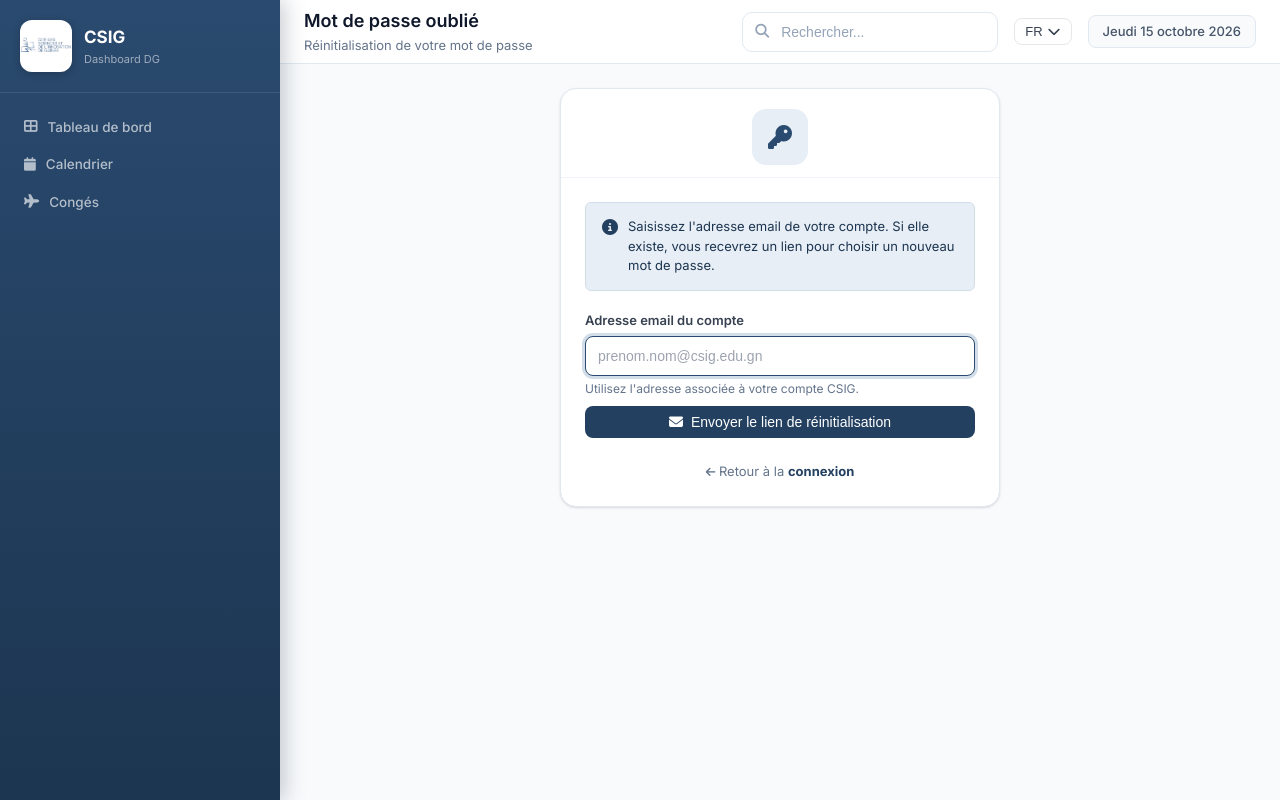
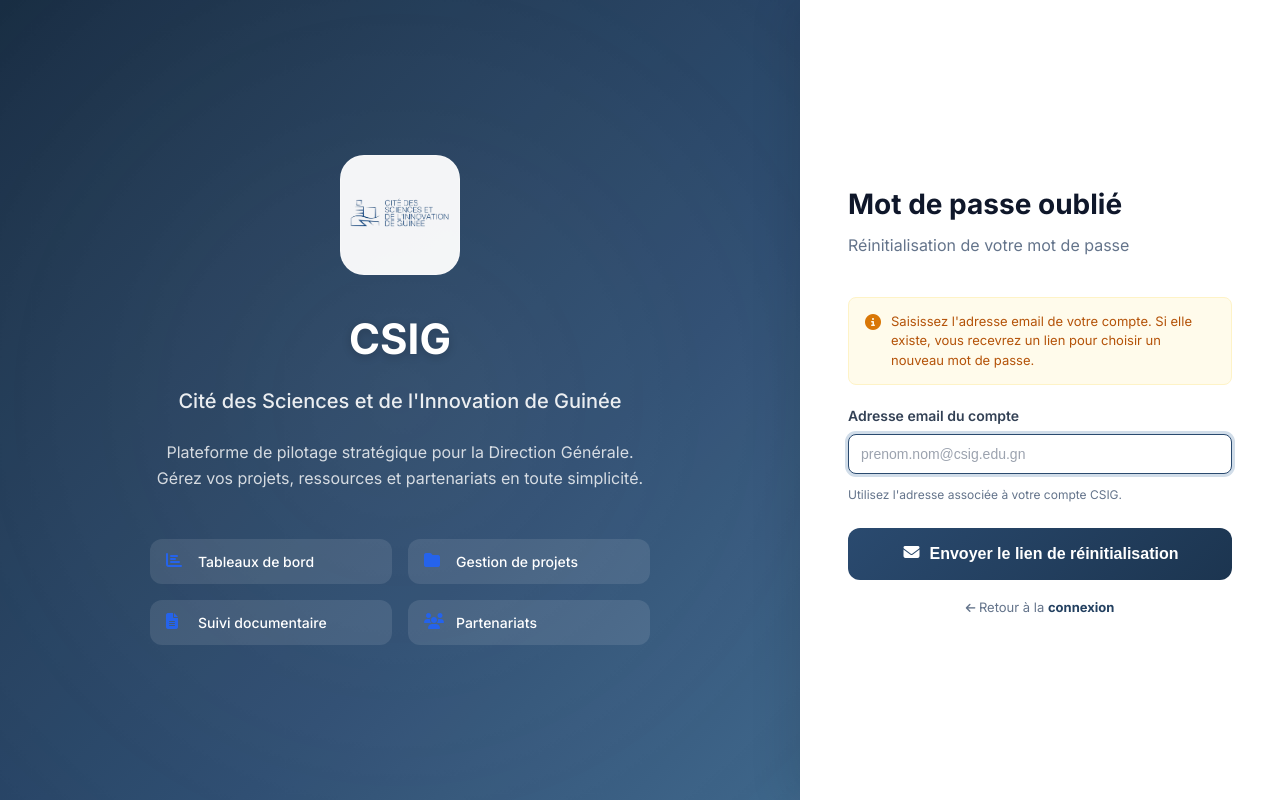
Before and after one commit to Bella5768/Dashbord_Direction, a Django app: page /mot-de-passe-oublie/ in a window 1280 px wide. Run offline with Django 5.2, Linux system fonts and the light colour scheme.

Commit message:
ui(auth): layout dedie aux pages d'authentification

```diff
--- /dev/null
+++ b/templates/registration/auth_base.html
@@ -0,0 +1,157 @@
+{% load static %}
+{% load i18n %}<!DOCTYPE html>
+<html lang="{{ LANGUAGE_CODE }}">
+<head>
+    <meta charset="UTF-8">
+    <meta name="viewport" content="width=device-width, initial-scale=1.0">
+    <title>{% block title %}{% trans 'Connexion' %}{% endblock %} - CSIG</title>
+    <link href="{% static 'fonts/inter/inter.css' %}" rel="stylesheet">
+    <link rel="icon" type="image/png" sizes="32x32" href="{% static 'favicon/favicon-32x32.png' %}">
+    <link rel="icon" type="image/png" sizes="16x16" href="{% static 'favicon/favicon-16x16.png' %}">
+    <link rel="stylesheet" href="{% static 'css/style.css' %}">
+    <link rel="stylesheet" href="{% static 'fontawesome/css/fontawesome.min.css' %}">
+    <link rel="stylesheet" href="{% static 'fontawesome/css/solid.min.css' %}">
+    <style>
+        * { margin: 0; padding: 0; box-sizing: border-box; }
+        body {
+            font-family: 'Inter', -apple-system, BlinkMacSystemFont, sans-serif;
+            min-height: 100vh;
+            display: flex;
+            background: linear-gradient(135deg, #152a40 0%, #2a4a6f 50%, #4a7a9f 100%);
+        }
+        .auth-container { display: flex; width: 100%; min-height: 100vh; }
+        .auth-branding {
+            flex: 1; display: flex; flex-direction: column;
+            justify-content: center; align-items: center;
+            padding: 48px; color: white; position: relative; overflow: hidden;
+        }
+        .auth-branding::before {
+            content: ''; position: absolute; top: -50%; left: -50%;
+            width: 200%; height: 200%;
+            background: radial-gradient(circle, rgba(255,255,255,0.1) 0%, transparent 60%);
+            animation: authPulse 15s ease-in-out infinite;
+        }
+        @keyframes authPulse {
+            0%, 100% { transform: scale(1); opacity: 0.5; }
+            50% { transform: scale(1.1); opacity: 0.8; }
+        }
+        .branding-content { position: relative; z-index: 1; text-align: center; max-width: 500px; }
+        .branding-logo {
+            width: 120px; height: 120px; background: rgba(255,255,255,0.95);
+            border-radius: 24px; display: flex; align-items: center;
+            justify-content: center; margin: 0 auto 32px;
+            border: 1px solid rgba(255,255,255,0.3); overflow: hidden;
+        }
+        .branding-logo img { width: 100%; height: 100%; object-fit: contain; padding: 8px; }
+        .branding-title { font-size: 42px; font-weight: 800; margin-bottom: 16px; text-shadow: 0 2px 10px rgba(0,0,0,0.2); }
+        .branding-subtitle { font-size: 20px; font-weight: 500; opacity: 0.9; margin-bottom: 24px; }
+        .branding-description { font-size: 16px; opacity: 0.8; line-height: 1.6; }
+        .branding-features { margin-top: 48px; display: grid; grid-template-columns: repeat(2, 1fr); gap: 16px; text-align: left; }
+        .feature-item {
+            display: flex; align-items: center; gap: 12px; padding: 12px 16px;
+            background: rgba(255,255,255,0.1); border-radius: var(--radius-md);
+        }
+        .feature-item i { width: 20px; height: 20px; flex-shrink: 0; }
+        .feature-item span { font-size: 14px; font-weight: 500; }
+        .auth-form-container {
+            width: 480px; background: white; display: flex;
+            flex-direction: column; justify-content: center;
+            padding: 48px; box-shadow: -10px 0 40px rgba(0,0,0,0.1); position: relative;
+        }
+        .auth-form-header { margin-bottom: 40px; }
+        .auth-form-header h2 { font-size: 28px; font-weight: 700; color: var(--gray-900); margin-bottom: 8px; }
+        .auth-form-header p { font-size: 16px; color: var(--gray-500); }
+        .auth-form { display: flex; flex-direction: column; gap: 24px; }
+        .auth-form-group { display: flex; flex-direction: column; gap: 8px; }
+        .auth-form-group label { font-size: 14px; font-weight: 600; color: var(--gray-700); }
+        .auth-input-wrapper { position: relative; }
+        .auth-input-wrapper i {
+            position: absolute; left: 16px; top: 50%; transform: translateY(-50%);
+            width: 20px; height: 20px; color: var(--gray-400);
+        }
+        .auth-input-wrapper .form-control {
+            width: 100%; height: 52px; padding: 0 16px 0 48px;
+            border: 2px solid var(--gray-200); border-radius: var(--radius-md);
+            font-size: 16px; background: var(--gray-50); transition: all .2s;
+        }
+        .auth-input-wrapper .form-control:focus {
+            outline: none; border-color: var(--primary-500);
+            background: white; box-shadow: 0 0 0 4px var(--primary-100);
+        }
+        .auth-form-options { display: flex; justify-content: space-between; align-items: center; }
+        .auth-remember { display: flex; align-items: center; gap: 8px; cursor: pointer; }
+        .auth-remember input { width: 18px; height: 18px; accent-color: var(--primary-600); }
+        .auth-remember span { font-size: 14px; color: var(--gray-600); }
+        .auth-forgot { font-size: 14px; color: var(--primary-600); font-weight: 500; text-decoration: none; }
+        .auth-forgot:hover { text-decoration: underline; }
+        .auth-btn {
+            height: 52px; background: linear-gradient(135deg, #2a4a6f 0%, #1c3550 100%);
+            color: white; border: none; border-radius: var(--radius-md);
+            font-size: 16px; font-weight: 600; cursor: pointer;
+            transition: all .2s; display: flex; align-items: center;
+            justify-content: center; gap: 8px;
+        }
+        .auth-btn:hover { transform: translateY(-2px); box-shadow: 0 8px 20px rgba(42, 74, 111, 0.4); }
+        .auth-btn i { width: 20px; height: 20px; }
+        .auth-error {
+            background: #fef2f2; border: 1px solid #fecaca; color: var(--red-600);
+            padding: 12px 16px; border-radius: var(--radius); font-size: 14px;
+            display: flex; align-items: center; gap: 8px;
+        }
+        .auth-footer { margin-top: 32px; text-align: center; padding-top: 24px; border-top: 1px solid var(--gray-200); }
+        .auth-footer p { font-size: 14px; color: var(--gray-500); }
+        .auth-success { text-align: center; padding: 16px 0; }
+        .auth-success-icon {
+            width: 56px; height: 56px; margin: 0 auto 16px;
+            background: var(--green-50); border-radius: 50%;
+            display: flex; align-items: center; justify-content: center;
+        }
+        .auth-success-icon i { font-size: 24px; color: var(--green-500); }
+        .auth-success h3 { font-size: 18px; font-weight: 700; color: var(--gray-800); margin-bottom: 8px; }
+        .auth-success p { font-size: 14px; color: var(--gray-600); line-height: 1.6; margin-bottom: 8px; }
+        .auth-success .note { font-size: 13px; color: var(--gray-500); }
+        .auth-alert {
+            background: var(--amber-50); border: 1px solid var(--amber-100);
+            border-radius: var(--radius); padding: 14px 16px; margin-bottom: 20px;
+            display: flex; gap: 10px; align-items: flex-start;
+        }
+        .auth-alert i { color: var(--amber-600); margin-top: 2px; flex-shrink: 0; }
+        .auth-alert p { font-size: 13px; color: var(--amber-700); line-height: 1.5; margin: 0; }
+        .auth-link { display: block; text-align: center; margin-top: 18px; font-size: 13px; color: var(--gray-500); text-decoration: none; }
+        .auth-link:hover { color: var(--primary-600); }
+        .auth-link strong { color: var(--primary-600); }
+        @media (max-width: 1024px) {
+            .auth-branding { display: none; }
+            .auth-form-container { width: 100%; max-width: 480px; margin: 0 auto; box-shadow: none; }
+            .auth-container { justify-content: center; align-items: center; padding: 24px; }
+        }
+    </style>
+</head>
+<body>
+<div class="auth-container">
+    <div class="auth-branding">
+        <div class="branding-content">
+            <div class="branding-logo">
+                <img src="{% static 'logocsig.png' %}" alt="Logo CSIG">
+            </div>
+            <h1 class="branding-title">CSIG</h1>
+            <p class="branding-subtitle">{% trans "Cité des Sciences et de l'Innovation de Guinée" %}</p>
+            <p class="branding-description">
+                {% trans 'Plateforme de pilotage stratégique pour la Direction Générale.' %}
+                {% trans 'Gérez vos projets, ressources et partenariats en toute simplicité.' %}
+            </p>
+            <div class="branding-features">
+                <div class="feature-item"><i class="fa-solid fa-chart-bar"></i><span>{% trans 'Tableaux de bord' %}</span></div>
+                <div class="feature-item"><i class="fa-solid fa-folder"></i><span>{% trans 'Gestion de projets' %}</span></div>
+                <div class="feature-item"><i class="fa-solid fa-file-lines"></i><span>{% trans 'Suivi documentaire' %}</span></div>
+                <div class="feature-item"><i class="fa-solid fa-users"></i><span>{% trans 'Partenariats' %}</span></div>
+            </div>
+        </div>
+    </div>
+    <div class="auth-form-container">
+        {% block auth_content %}{% endblock %}
+    </div>
+</div>
+{% block extra_js %}{% endblock %}
+</body>
+</html>
--- a/templates/registration/password_reset.html
+++ b/templates/registration/password_reset.html
@@ -1,66 +1,55 @@
-{% extends 'base.html' %}
+{% extends 'registration/auth_base.html' %}
 {% load i18n %}
 
 {% block title %}{% trans 'Mot de passe oublié' %}{% endblock %}
-{% block page_title %}{% if sent %}{% trans 'Email envoyé' %}{% else %}{% trans 'Mot de passe oublié' %}{% endif %}{% endblock %}
-{% block page_subtitle %}{% trans 'Réinitialisation de votre mot de passe' %}{% endblock %}
 
-{% block content %}
-<div class="card" style="max-width: 440px; margin: 0 auto;">
-  <div class="card-header" style="text-align: center; padding-bottom: 0;">
-    <div style="width: 56px; height: 56px; margin: 0 auto 12px; background: var(--primary-50); border-radius: 14px; display: flex; align-items: center; justify-content: center;">
-      <i class="fa-solid fa-key" style="font-size: 24px; color: var(--primary-500);"></i>
+{% block auth_content %}
+<div class="auth-form-header">
+    <h2>{% if sent %}{% trans 'Email envoyé' %}{% else %}{% trans 'Mot de passe oublié' %}{% endif %}</h2>
+    <p>{% trans 'Réinitialisation de votre mot de passe' %}</p>
 </div>
+
+{% if sent %}
+<div class="auth-success">
+    <div class="auth-success-icon"><i class="fa-solid fa-envelope"></i></div>
+    <h3>{% trans 'Vérifiez votre email' %}</h3>
+    <p>{% trans "Si un compte actif correspond à cette adresse, un lien de réinitialisation vient d'être envoyé." %}</p>
+    <p class="note">{% trans "Le lien sera valable 3 jours. Vérifiez aussi vos spams." %}</p>
+    <div class="auth-alert" style="margin-top:18px;">
+        <i class="fa-solid fa-circle-info"></i>
+        <p>{% trans "Si vous ne recevez rien, votre adresse email est peut-être différente. Contactez votre administrateur si besoin." %}</p>
     </div>
-  <div class="card-content">
-    {% if sent %}
-    <div style="text-align: center; padding: 16px 0;">
-      <div style="width: 56px; height: 56px; margin: 0 auto 16px; background: var(--green-50); border-radius: 50%; display: flex; align-items: center; justify-content: center;">
-        <i class="fa-solid fa-envelope" style="font-size: 24px; color: var(--green-500);"></i>
-      </div>
-      <h3 style="font-size: 18px; font-weight: 700; color: var(--gray-800); margin-bottom: 8px;">{% trans 'Vérifiez votre email' %}</h3>
-      <p style="font-size: 14px; color: var(--gray-600); line-height: 1.6; margin-bottom: 8px;">{% trans "Si un compte actif correspond à cette adresse, un lien de réinitialisation vient d'être envoyé." %}</p>
-      <p style="font-size: 13px; color: var(--gray-500);">{% trans "Le lien sera valable 3 jours. Vérifiez aussi vos spams." %}</p>
-      <div style="background: var(--amber-50); border: 1px solid var(--amber-100); border-radius: var(--radius-sm); padding: 12px 14px; margin-top: 18px; font-size: 12px; color: var(--amber-700); text-align: left;">
-        {% trans "Si vous ne recevez rien, votre adresse email est peut-être différente. Contactez votre administrateur si besoin." %}
-      </div>
-      <a href="{% url 'core:login' %}" class="btn btn-primary" style="margin-top: 20px; display: inline-flex;">
+    <a href="{% url 'core:login' %}" class="auth-btn" style="margin-top:22px;display:inline-flex;">
         <i class="fa-solid fa-arrow-left"></i>
         {% trans 'Retour à la connexion' %}
     </a>
 </div>
 {% else %}
-    <div style="background: var(--primary-50); border: 1px solid var(--primary-100); border-radius: var(--radius-sm); padding: 14px 16px; margin-bottom: 20px; display: flex; gap: 10px; align-items: flex-start;">
-      <i class="fa-solid fa-circle-info" style="color: var(--primary-600); margin-top: 2px; flex-shrink: 0;"></i>
-      <p style="font-size: 13px; color: var(--primary-700); line-height: 1.5; margin: 0;">{% trans "Saisissez l'adresse email de votre compte. Si elle existe, vous recevrez un lien pour choisir un nouveau mot de passe." %}</p>
+<div class="auth-alert">
+    <i class="fa-solid fa-circle-info"></i>
+    <p>{% trans "Saisissez l'adresse email de votre compte. Si elle existe, vous recevrez un lien pour choisir un nouveau mot de passe." %}</p>
 </div>
 
-    <form method="post" novalidate>
+<form method="post" novalidate class="auth-form">
     {% csrf_token %}
-      <div class="form-group">
-        <label class="form-label" for="email">{% trans 'Adresse email du compte' %}</label>
+    <div class="auth-form-group">
+        <label for="email">{% trans 'Adresse email du compte' %}</label>
         <input type="email" name="email" id="email" value="{{ email_value }}" placeholder="prenom.nom@csig.edu.gn" autocomplete="email" autofocus class="form-control" required>
         {% if form_error %}
         <p class="form-error">{{ form_error }}</p>
         {% else %}
-        <p style="font-size: 12px; color: var(--gray-500); margin-top: 4px;">{% trans "Utilisez l'adresse associée à votre compte CSIG." %}</p>
+        <p style="font-size:12px;color:var(--gray-500);margin-top:4px;">{% trans "Utilisez l'adresse associée à votre compte CSIG." %}</p>
         {% endif %}
     </div>
-      <button type="submit" class="btn btn-primary" style="width: 100%; margin-top: 8px;">
+    <button type="submit" class="auth-btn">
         <i class="fa-solid fa-envelope"></i>
         {% trans 'Envoyer le lien de réinitialisation' %}
     </button>
 </form>
 
-    <div style="text-align: center; margin-top: 20px;">
-      <a href="{% url 'core:login' %}" style="font-size: 13px; color: var(--gray-500); text-decoration: none;">
-        <i class="fa-solid fa-arrow-left" style="font-size: 11px;"></i>
-        {% trans 'Retour à la' %} <strong style="color: var(--primary-600);">{% trans 'connexion' %}</strong>
+<a href="{% url 'core:login' %}" class="auth-link">
+    <i class="fa-solid fa-arrow-left" style="font-size:11px;"></i>
+    {% trans 'Retour à la' %} <strong>{% trans 'connexion' %}</strong>
 </a>
-    </div>
 {% endif %}
-  </div>
-</div>
 {% endblock %}
-
-{% load static %}
```
Also changed, not shown: templates/registration/login.html (+26 -28 lines), templates/registration/password_reset_confirm.html (+49 -52 lines). Lines whose indentation alone changed are shown as unchanged.
